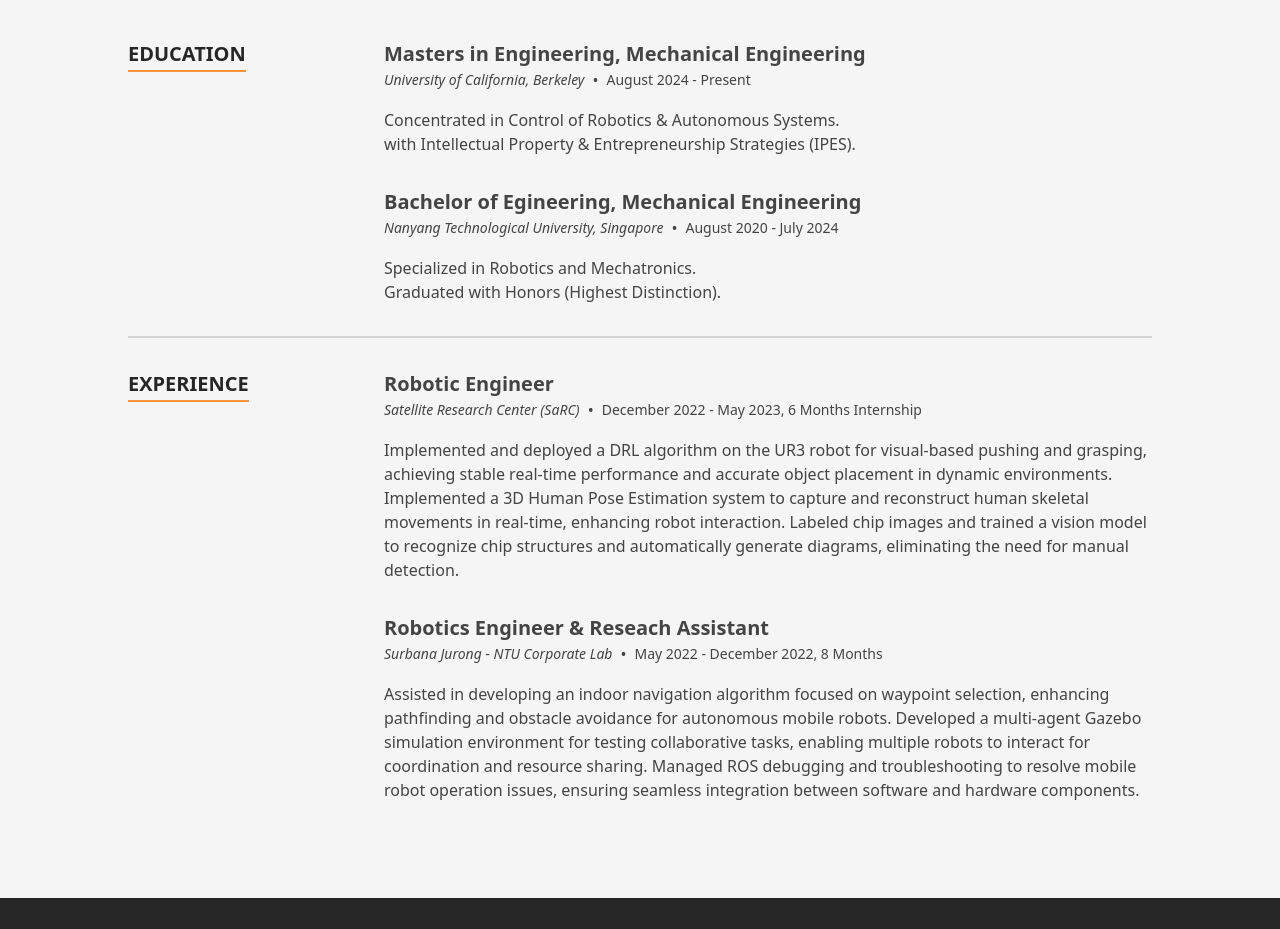
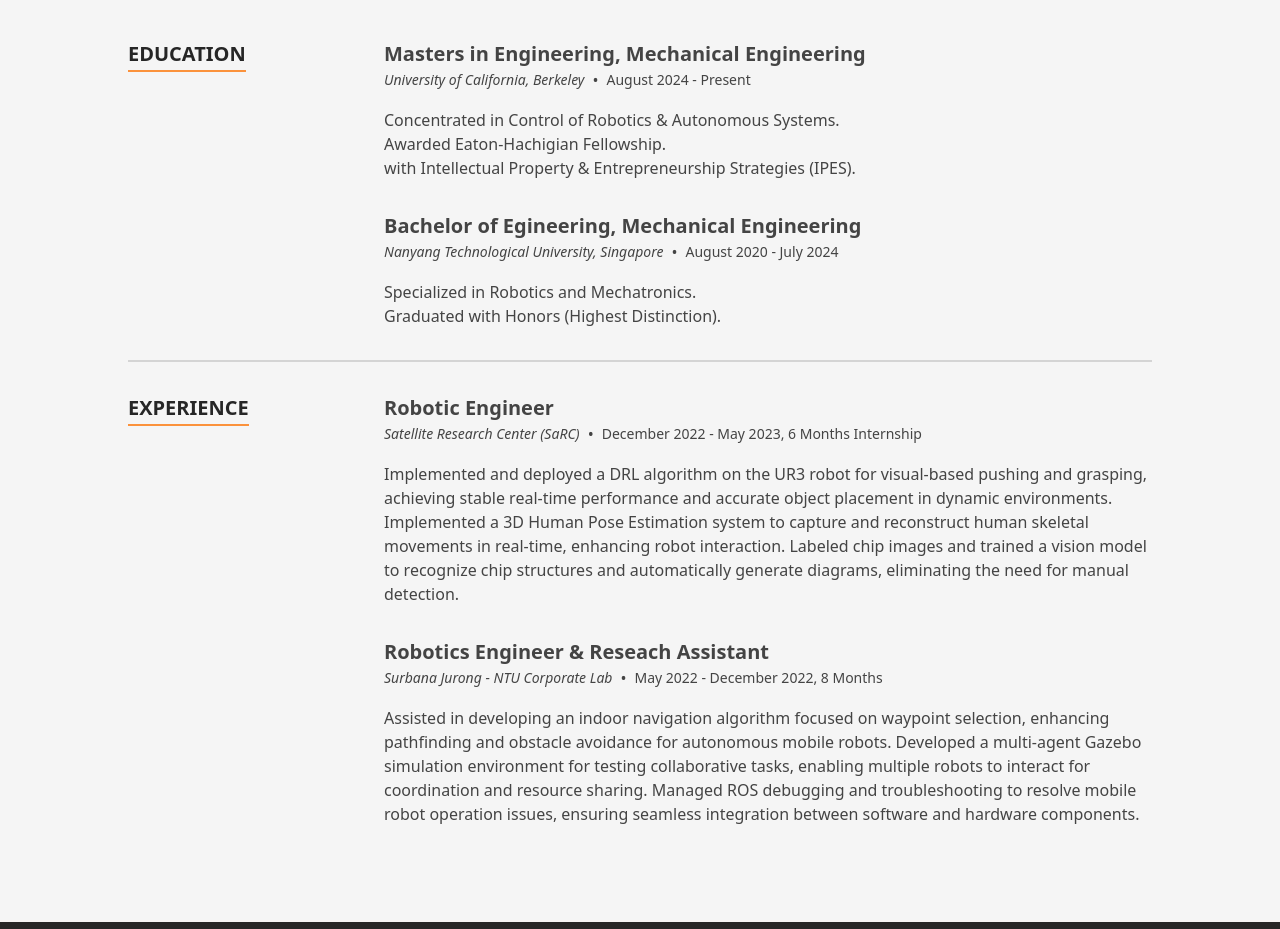
Before and after one commit to iQiyuan/iQiyuan-Personal-Website, a Next.js app: page / in a window 1280 px wide. Shown: the part 1420-2349 px from the top of the page. Built offline with nearby package versions, Linux system fonts and the light colour scheme.

Commit message:
update info

```diff
--- a/src/data/data.tsx
+++ b/src/data/data.tsx
@@ -213,6 +213,7 @@ export const education: TimelineItem[] = [
     content: (
       <>
         <p>Concentrated in Control of Robotics & Autonomous Systems.</p>
+        <p>Awarded Eaton-Hachigian Fellowship.</p>
         <p>with Intellectual Property & Entrepreneurship Strategies (IPES).</p>
       </>
     )
```
Also changed, not shown: 1 other file (tests, documents, lock files or other folders).
